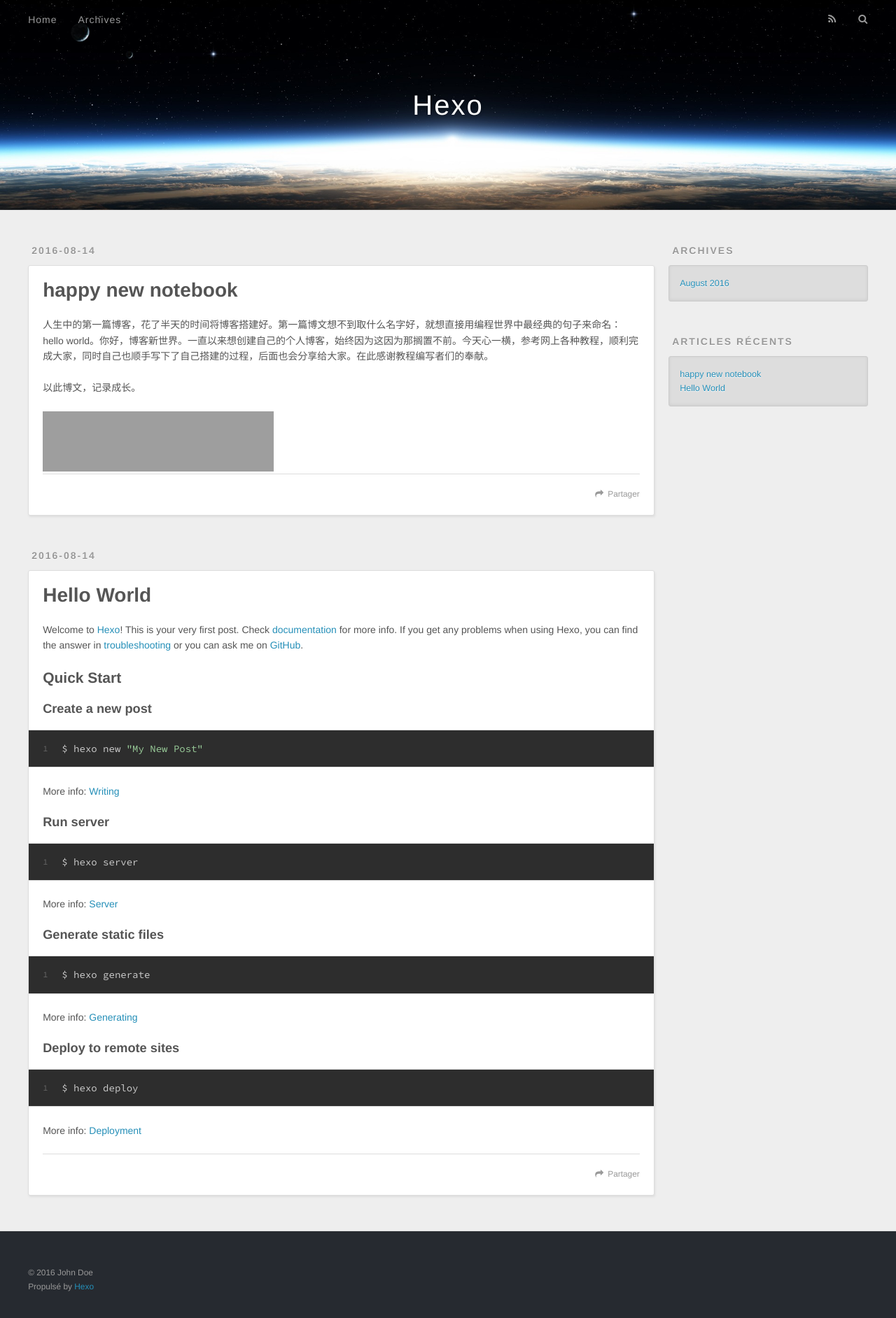
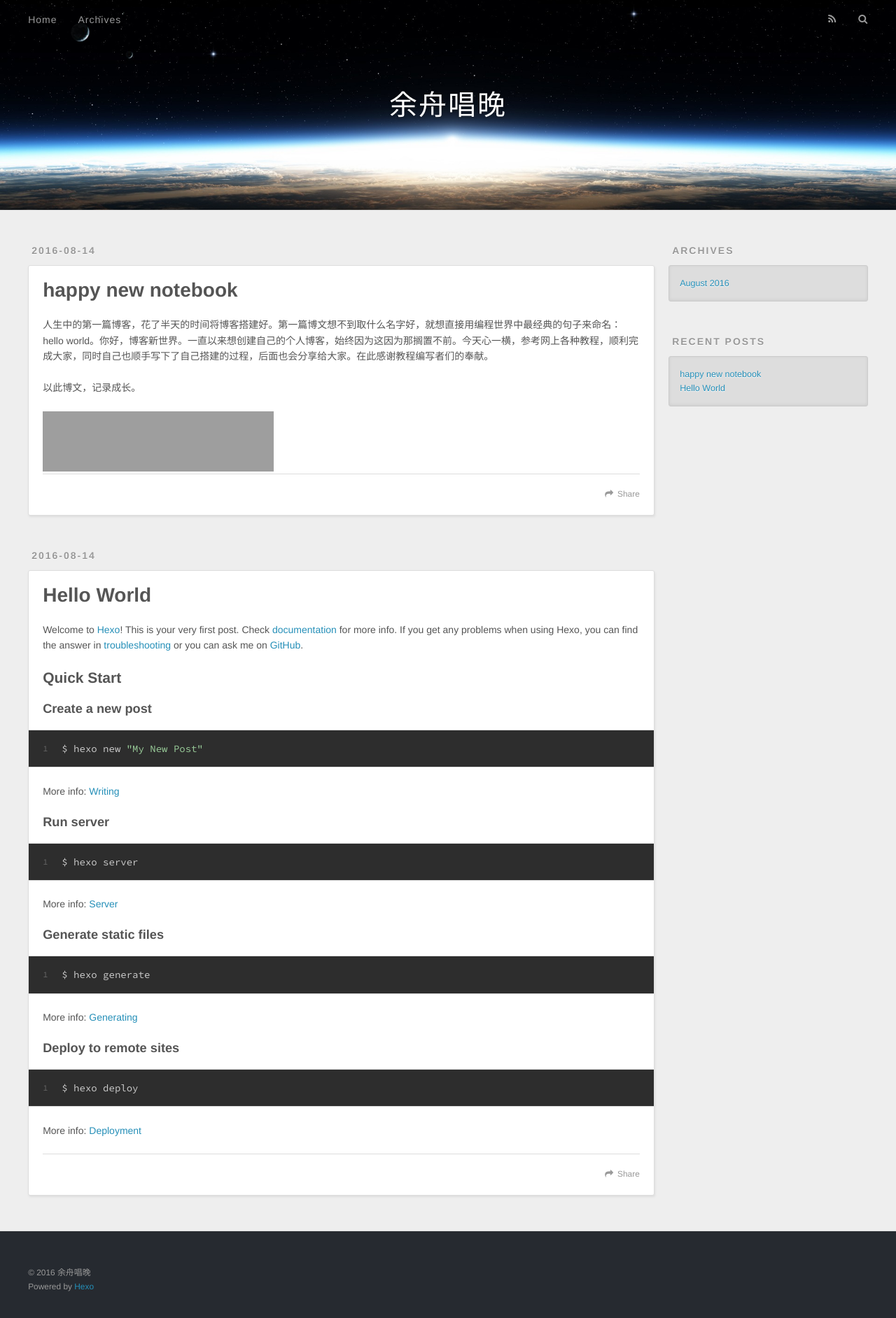
Before and after one commit to iechoes/iechoes.github.io, a plain HTML site: page index.html in a window 1280 px wide. Shown: the whole page at 70% size. Drawn offline with nearby package versions, Linux system fonts and the light colour scheme; grey boxes are pictures that could not be loaded.

Commit message:
Site updated: 2016-08-14 18:15:00

```diff
--- a/index.html
+++ b/index.html
@@ -3,16 +3,19 @@
 <head>
   <meta charset="utf-8">
 
-  <title>Hexo</title>
+  <title>余舟唱晚</title>
   <meta name="viewport" content="width=device-width, initial-scale=1, maximum-scale=1">
-  <meta property="og:type" content="website">
-<meta property="og:title" content="Hexo">
+  <meta name="description" content="以此博文，记录成长！">
+<meta property="og:type" content="website">
+<meta property="og:title" content="余舟唱晚">
 <meta property="og:url" content="http://yoursite.com/index.html">
-<meta property="og:site_name" content="Hexo">
+<meta property="og:site_name" content="余舟唱晚">
+<meta property="og:description" content="以此博文，记录成长！">
 <meta name="twitter:card" content="summary">
-<meta name="twitter:title" content="Hexo">
+<meta name="twitter:title" content="余舟唱晚">
+<meta name="twitter:description" content="以此博文，记录成长！">
 
-    <link rel="alternate" href="/atom.xml" title="Hexo" type="application/atom+xml">
+    <link rel="alternate" href="/atom.xml" title="余舟唱晚" type="application/atom+xml">
 
 
     <link rel="icon" href="/favicon.png">
@@ -33,7 +36,7 @@
   <div id="header-outer" class="outer">
     <div id="header-title" class="inner">
       <h1 id="logo-wrap">
-        <a href="/" id="logo">Hexo</a>
+        <a href="/" id="logo">余舟唱晚</a>
       </h1>
 
     </div>
@@ -48,9 +51,9 @@
       </nav>
       <nav id="sub-nav">
 
-          <a id="nav-rss-link" class="nav-icon" href="/atom.xml" title="Flux RSS"></a>
+          <a id="nav-rss-link" class="nav-icon" href="/atom.xml" title="RSS Feed"></a>
 
-        <a id="nav-search-btn" class="nav-icon" title="Rechercher"></a>
+        <a id="nav-search-btn" class="nav-icon" title="Search"></a>
       </nav>
       <div id="search-form-wrap">
         <form action="//google.com/search" method="get" accept-charset="UTF-8" class="search-form"><input type="search" name="q" results="0" class="search-form-input" placeholder="Search"><button type="submit" class="search-form-submit">&#xF002;</button><input type="hidden" name="sitesearch" value="http://yoursite.com"></form>
@@ -89,7 +92,7 @@
 
     </div>
     <footer class="article-footer">
-      <a data-url="http://yoursite.com/2016/08/14/happy/" data-id="ciruevy1n0000bopj9shdu196" class="article-share-link">Partager</a>
+      <a data-url="http://yoursite.com/2016/08/14/happy/" data-id="cirugg56v0000j4pjs9pair2j" class="article-share-link">Share</a>
 
 
     </footer>
@@ -134,7 +137,7 @@
 
     </div>
     <footer class="article-footer">
-      <a data-url="http://yoursite.com/2016/08/14/hello-world/" data-id="ciruevy1v0001bopjbcs35gl3" class="article-share-link">Partager</a>
+      <a data-url="http://yoursite.com/2016/08/14/hello-world/" data-id="cirugg57k0001j4pjkosck6um" class="article-share-link">Share</a>
 
 
     </footer>
@@ -169,7 +172,7 @@
 
 
   <div class="widget-wrap">
-    <h3 class="widget-title">Articles récents</h3>
+    <h3 class="widget-title">Recent Posts</h3>
     <div class="widget">
       <ul>
 
@@ -193,8 +196,8 @@
 
   <div class="outer">
     <div id="footer-info" class="inner">
-      &copy; 2016 John Doe<br>
-      Propulsé by <a href="http://hexo.io/" target="_blank">Hexo</a>
+      &copy; 2016 余舟唱晚<br>
+      Powered by <a href="http://hexo.io/" target="_blank">Hexo</a>
     </div>
   </div>
 </footer>
```
Also changed, not shown: 2016/08/14/happy/index.html (+11 -11 lines), 2016/08/14/hello-world/index.html (+11 -11 lines), archives/2016/08/index.html (+15 -12 lines), archives/2016/index.html (+15 -12 lines), archives/index.html (+15 -12 lines).
